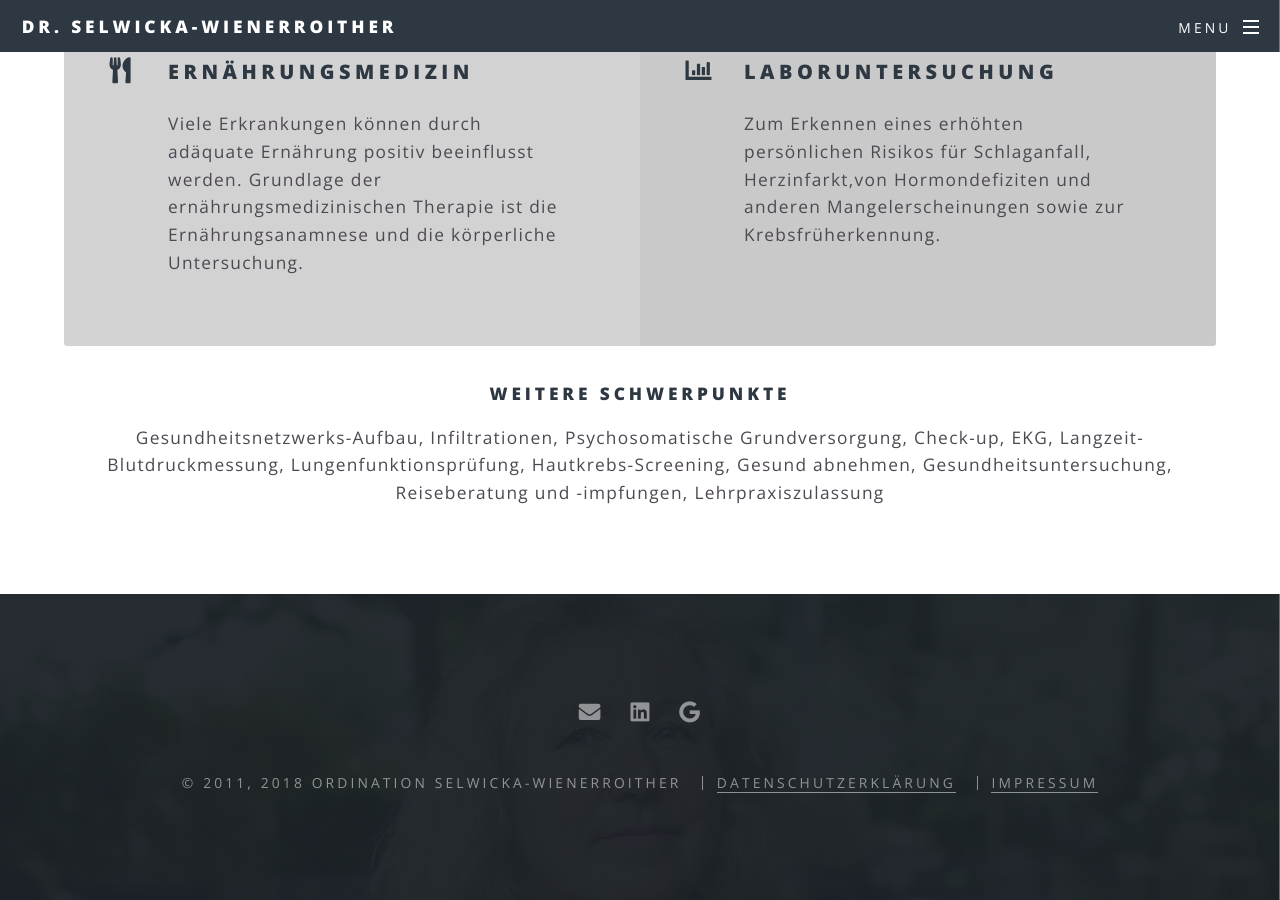
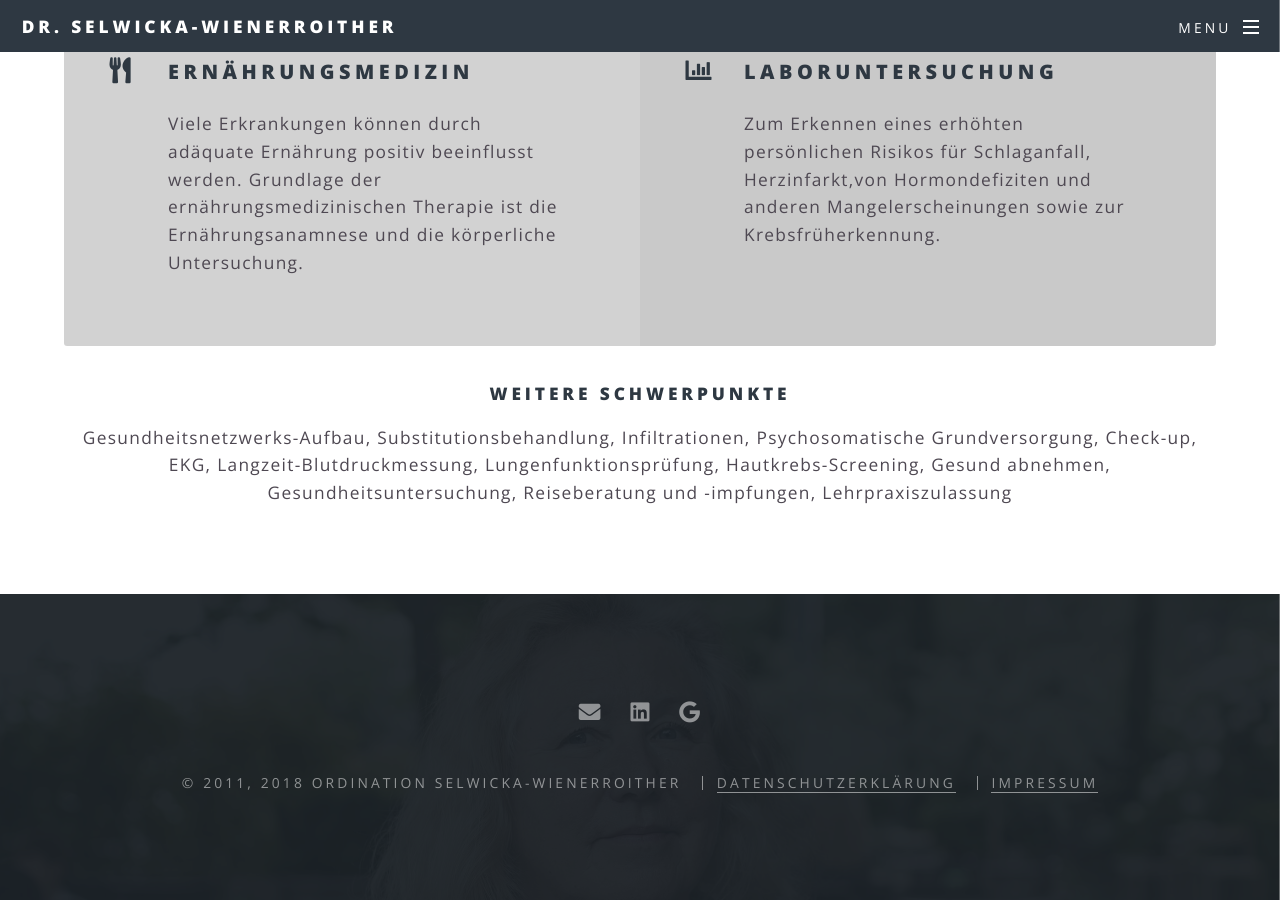
Before and after one commit to patrickfav/website-dr-sel, a Jekyll site: the page built from page_index.html, in a window 1280 px wide and 900 px high, scrolled down 4070 px. Built offline with Jekyll 4.4.1, drawn with Linux system fonts in a browser that asks for light colours; some of the changed lines change nothing that is shown; some of the changed text lies outside the part shown.

Commit message:
Add links to insurances

```diff
--- a/page_index.html
+++ b/page_index.html
@@ -89,7 +89,10 @@
         <div class="content">
             <h2>Verträge mit allen Kassen</h2>
             <p>Das medizinische Leistungsangebot wird im Rahmen der Leistungsvorgabe durch die jeweilige Krankenkasse
-                angeboten.</p>
+                 (<a href="https://www.wgkk.at" rel="noopener">WGKK</a>,
+                <a href="https://www.noegkk.at" rel="noopener">NOEGKK</a>,
+                <a href="https://www.sva.or.at" rel="noopener">SVA</a>,
+                <a href="https://www.bva.at" rel="noopener">BVA</a>, etc.) angeboten.</p>
         </div>
     </section>
     <section class="spotlight">
@@ -170,7 +173,7 @@
 
         <h4>Weitere Schwerpunkte</h4>
 
-        <p>Gesundheitsnetzwerks-Aufbau, Infiltrationen, Psychosomatische Grundversorgung, Check-up, EKG,
+        <p>Gesundheitsnetzwerks-Aufbau, Substitutionsbehandlung, Infiltrationen, Psychosomatische Grundversorgung, Check-up, EKG,
             Langzeit-Blutdruckmessung, Lungenfunktionsprüfung, Hautkrebs-Screening, Gesund abnehmen,
             Gesundheitsuntersuchung,
             Reiseberatung und -impfungen, Lehrpraxiszulassung</p>
```
